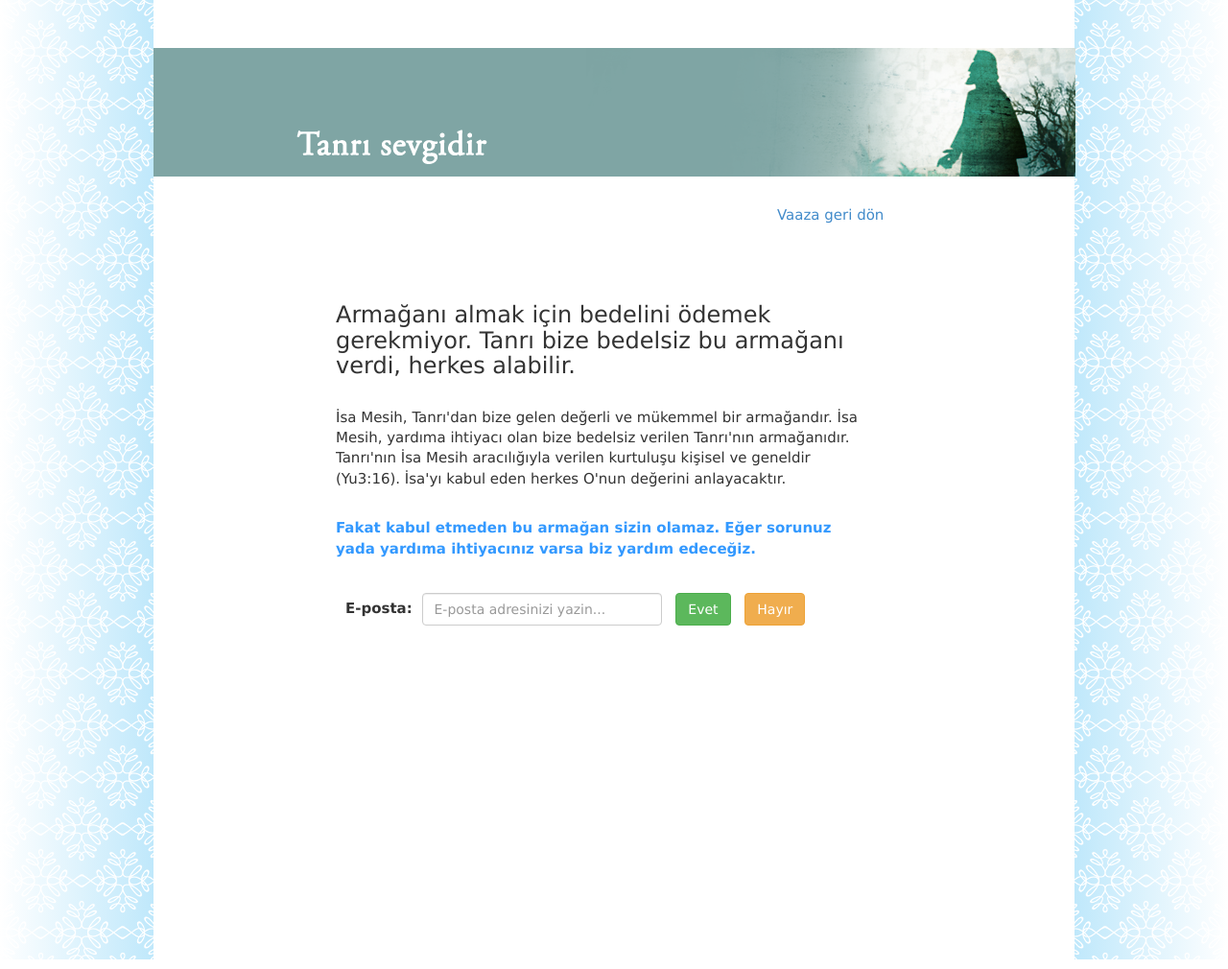
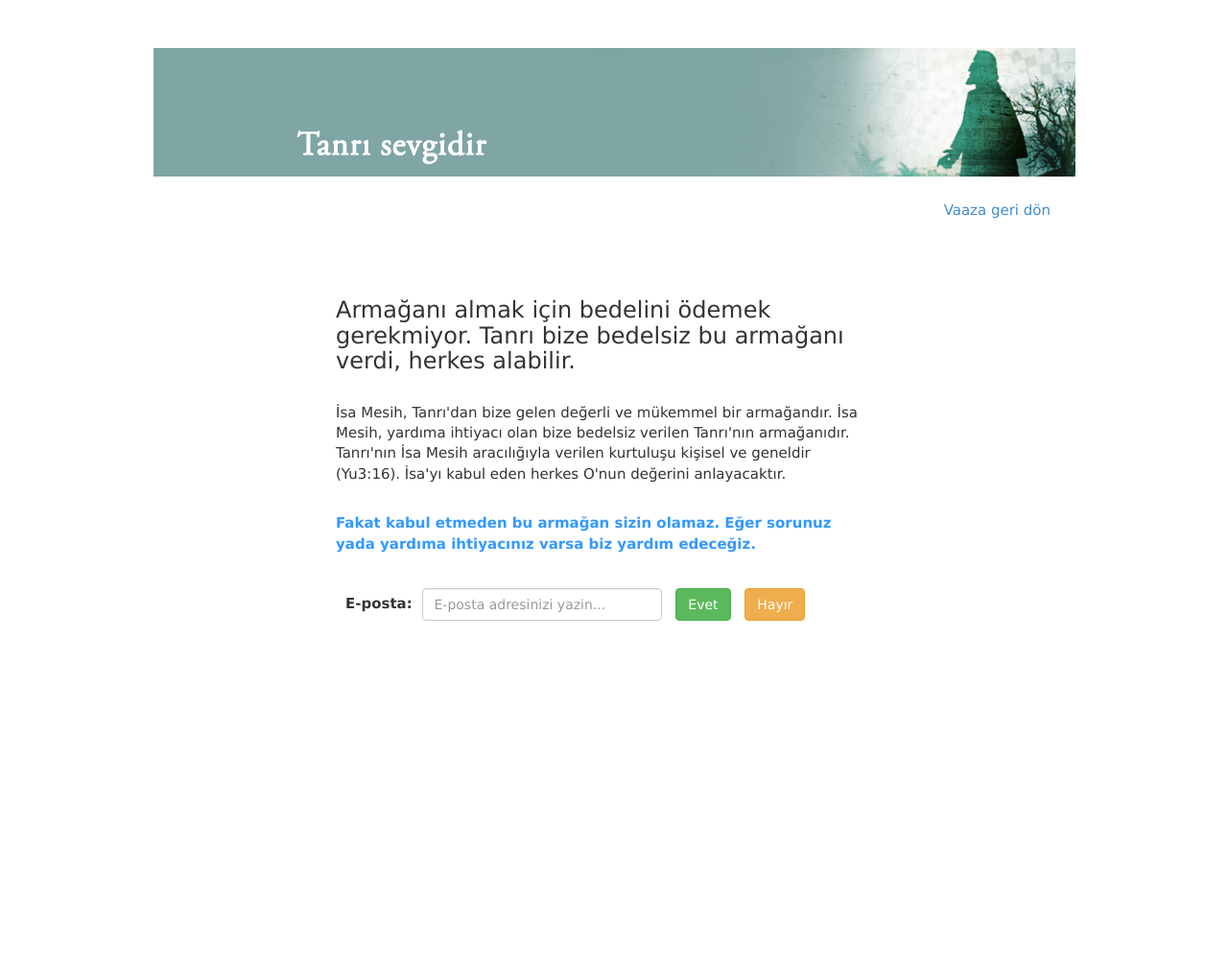
Before and after one commit to coolkang/cmcweb, a Django app: template cmcprj/templates/tr/acceptform.html in a window 1280 px wide. Shown: the whole page at 96% size. Run offline with Django 3.2, Linux system fonts and the light colour scheme; the template is opened without the code that fills it, so the values that code supplies are empty; some libraries are stand-ins or nearby versions.

Commit message:
영어 아랍어 모바일 화면 수정

```diff
--- a/cmcprj/STATIC/css/style.css
+++ b/cmcprj/STATIC/css/style.css
@@ -145,7 +145,93 @@ h3
 	margin-bottom: 100px;
 }
 
-.content div
+.content > div
 {
+	width: 560px;
+	margin-top:30px;
 	margin-bottom: 30px;
 }
+
+.content > div:first-child
+{
+	margin-top:60px;
+}
+
+.content > div:last-child
+{
+	margin-bottom:25px;
+}
+
+.form-inline
+{
+	width:560px;
+	margin:0 auto;
+	padding-bottom:10px;
+}
+
+.back_to_message
+{
+	width:100%;
+	text-align:right;
+	padding-right:25px;
+	margin-top:25px;
+}
+
+@media screen and (max-width: 1280px)
+{
+	.bg_right_overlay, .bg_left_overlay, .bg_pattern_overlay
+	{
+		display:none !important;
+	}
+}
+
+
+@media screen and (max-width: 959px)
+{
+	body, .wrapper
+	{
+		width: 100%;
+	}
+
+	.video
+	{
+		overflow:hidden;
+		padding-bottom:56.25%;
+		position:relative;
+		height:0;
+	}
+
+	.video > iframe
+	{
+		left:0;
+		top:0;
+		height:100%;
+		width:100%;
+		position:absolute;
+	}
+}
+
+@media screen and (max-width: 559px)
+{
+	.content
+	{
+		width: 100%;
+		padding: 15px;
+	}
+
+	.content > div
+	{
+		width: 100%;
+	}
+
+	.content > div:first-child
+	{
+		margin-top:-60px;
+	}
+
+	.form-inline
+	{
+		width:100%;
+	}
+
+}
--- a/cmcprj/STATIC/css/style_intro.css
+++ b/cmcprj/STATIC/css/style_intro.css
@@ -96,7 +96,7 @@ video
 }
 
 
-@media screen and (max-width:1280)
+@media screen and (max-width:1280px)
 {
   .wrapper
     {
--- a/cmcprj/templates/tr/acceptform.html
+++ b/cmcprj/templates/tr/acceptform.html
@@ -12,50 +12,50 @@
 {% if accepted == 'yes' %}
 <img class="promo" src="{% static 'img/promo_tr.png' %}"/>
 
-<div style="margin-top:30px;margin-left:650px;"><a href="/message">Vaaza geri dön</a></div>
+<div class="back_to_message"><a href="/message">Vaaza geri dön</a></div>
 
 <div class="content">
 
 <h3>İsa Mesih, Tanrı'dan bize gelen değerli ve mükemmel bir armağandır. </h3>
 
-<div style="width:560px;margin-top:30px;margin-bottom:30px;">
+<div>
 İsa Mesih, yardıma ihtiyacı olan bize bedelsiz verilen Tanrı'nın armağanıdır. Tanrı'nın İsa Mesih'nin aracılığıyla verilen kurtuluşu kişisel ve geneldir (Yu3:16). İsa'yı kabul eden herkes O'nun değerini anlayacaktır.
 </div>
 
 <h3>Tanrı'nın armağanı önleyicidir (Sonsuz ölümü yok eder).</h3>
 
-<div style="width:560px;margin-top:30px;margin-bottom:30px;">
+<div>
 İsa Mesih bizim Rabbimiz olduğunda bizim günahlarımızı bağışlayacak. Hiç kimse yargılayamaz (Rom8:1). Bu kutsal armağan, imanlıyı Tanrı'dan sonsuz ayrılış anlamına gelen sonsuz ölümle yüzleşmesini engeller.
 </div>
 
 
 <h3>Tanrı'nın armağanı sonsuzdur.</h3>
 
-<div style="width:560px;margin-top:30px;margin-bottom:30px;">
+<div>
 Tanrı'nın bize verdikleri sonsuzdur. Kurtuluşa kavuşunca Kutsal Ruh sonsuza dek bizimle birlikte olacak (Yu14:16). Tanrı'nın çocuğu olunca cennette çürümez, lekesiz, solmaz mirasa kavuşacağız (1Pe1:3-5).
 </div>
 
 <h3>Tanrı'nın armağanı sevgi doludur.</h3>
 
-<div style="width:560px;margin-top:30px;margin-bottom:30px;">
+<div>
 Tanrı bedelsiz sevgi ile bizim için O'nun biricik oğlunu verdi. Hiç kimse bu sevgiye layık değildi. Günah işlemeyen kimse yoktur (Rom3:10), herkes kendi arzularıyla Tanrı'dan ayrıldı. Fakat Tanrı bizi sevdiği için biricik oğlunu bize verip sevgisini kanıtladı. Tanrı'nın sevgisinin sayesinde günahlarımızdan kurtulup başlangıçtan yarattılmış hale dönebiliriz.
 </div>
 
 <h3>Tanrı'nın armağanı huzur verir.</h3>
 
-<div style="width:560px;margin-top:30px;margin-bottom:30px;">
+<div>
 İyi durumda verilen huzur gerçek huzur değildir. Bu huzur dünyada bize verilen çok kolay kırılabilecek huzurdur. Tanrı ne durumda olursa olsun, her zaman gerçek huzur verir. Fakat günahlarımız huzur hayatımızı bozar. Tanrı'nın isteğine göre yaşamazsak Tanrı'nın bize vaat ettiklerini yaşayamayız. Bizi kurtaran İsa'nın adıyla iman ederken günahlarımızın savaşından kurturabiliriz.
 </div>
 
-<div style="width:560px;margin-top:30px;margin-bottom:30px;">
+<div>
 Rabbe itaat edince hayatımız Tanrı'nın huzuruyla dolacak. Bizim içimize Kutsal Ruh dolunca güvenli ve huzurlu hayatımızı sürdürebiliriz. Bunun gibi sonsuz huzurla yaşanabilecek tek yol İsa ile ilişkiyi kurmaktır.
 </div>
 
-<div style="width:560px;margin-top:30px;margin-bottom:30px;">
+<div>
 Romalılar 5:1 ayete Pavlus, aklanmamız için İsa'nın bizim için feda ettiğine inanmamız gerektiğini söylüyor. Aklanmakla Tanrı ile ilişki kurabiliriz ve Tanrı'dan gelecek her şeyi kabul edebiliriz.
 </div>
 
-<div style="width:560px;margin-top:30px;margin-bottom:30px;">
+<div>
 İsa'nın sizin için öldüğüne inandığınızı Tanrı'ya hiç itiraf ettiniz mi?
 </div>
 
@@ -63,7 +63,7 @@ Romalılar 5:1 ayete Pavlus, aklanmamız için İsa'nın bizim için feda ettiğ
 
 
 
-<div style="width:560px;margin-top:30px;margin-bottom:30px;">
+<div>
 <b ><font style="color:#3399FF;">
     İsa hakkında daha çok şey bilmek ister misiniz?<br/><br/>
     İsa'nın aracılığıyla Tanrı'nın kurtuluşa kavuşturduğuna inanmışsanız, Bugün sizin ruhsal doğum gününüz olur. Tanrı hakkında daha çok şey bilmek isterseniz biz yardım edebiliriz.
@@ -74,16 +74,16 @@ Romalılar 5:1 ayete Pavlus, aklanmamız için İsa'nın bizim için feda ettiğ
 {% else %}
 <img class="promo" src="{% static 'img/promo_2_tr.png' %}"/>
 
-<div style="margin-top:30px;margin-left:650px;"><a href="/message">Vaaza geri dön</a></div>
+<div class="back_to_message"><a href="/message">Vaaza geri dön</a></div>
 
 <div class="content">
 <h3>Armağanı almak için bedelini ödemek gerekmiyor. Tanrı bize bedelsiz bu armağanı verdi, herkes alabilir. </h3>
 
-<div style="width:560px;margin-top:30px;margin-bottom:30px;">
+<div>
 İsa Mesih, Tanrı'dan bize gelen değerli ve mükemmel bir armağandır. İsa Mesih, yardıma ihtiyacı olan bize bedelsiz verilen Tanrı'nın armağanıdır. Tanrı'nın İsa Mesih aracılığıyla verilen kurtuluşu kişisel ve geneldir (Yu3:16). İsa'yı kabul eden herkes O'nun değerini anlayacaktır.
 </div>
 
-<div style="width:560px;margin-top:30px;margin-bottom:30px;">
+<div>
 <b ><font style="color:#3399FF;">
 Fakat kabul etmeden bu armağan sizin olamaz.
 Eğer sorunuz yada yardıma ihtiyacınız varsa biz yardım edeceğiz.
@@ -94,13 +94,13 @@ Eğer sorunuz yada yardıma ihtiyacınız varsa biz yardım edeceğiz.
 {% endif %}
 
 {% if mssg %}
-<div style="width:560px;margin-top:30px;margin-bottom:10px;">
+<div>
 <b ><font style="color:#FF6633;">Lütfen e-posta adresinizi giriniz</font></b>
 </div>
 
 
 {% endif %}
-<form class="form-inline" style="width:560px; margin:0 auto; padding-bottom:10px;" action="{% url 'webpages:acceptform' %}?accepted={{accepted}}" method="post">
+<form class="form-inline" action="{% url 'webpages:acceptform' %}?accepted={{accepted}}" method="post">
 {% csrf_token %}
 <div class="row">
     <div class="col-md-12">
```
Also changed, not shown: cmcprj/templates/en/acceptform.html (+17 -17 lines), cmcprj/templates/en/message.html (+6 -6 lines), cmcprj/templates/en/thanks.html (+4 -4 lines), cmcprj/templates/tr/message.html (+5 -5 lines).
